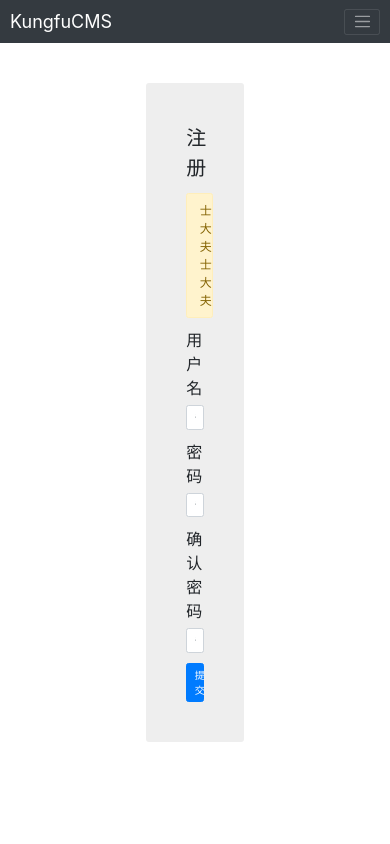
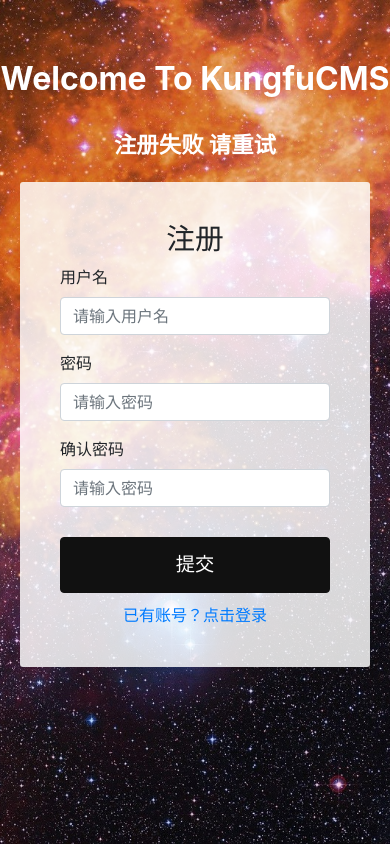
Before and after one commit to youngershen/kungfucms, a Django app: template kungfucms/themes/default/templates/account/sign-up.html in a window 390 px wide. Run offline with Django 3.2, Linux system fonts and the light colour scheme; the template is opened without the code that fills it, so the values that code supplies are empty; some libraries are stand-ins or nearby versions.

Commit message:
Feature: 重新设计注册页面样式

```diff
--- a/kungfucms/themes/default/static/css/kungfucms.css
+++ b/kungfucms/themes/default/static/css/kungfucms.css
@@ -3,13 +3,18 @@
     font-family: "Microsoft YaHei", Arial, "Courier New", Courier, Helvetica, monospace !important;
     font-weight: 400 !important;
     line-height: 1rem !important;
-    font-size: 62.5% !important;
+    font-size: 16px !important;
 }
 
 body
 {
     margin:0 !important;
     padding: 0 !important;
+}
+
+.kungfu-container
+{
+
 }
 
 /* 导航 */
@@ -110,47 +115,94 @@
 
 /* 注册表单 */
 
-.kf-signup
+.kf-signup-wrap
+{
+    position: absolute;
+    left: 0;
+    top:0;
+    width: 100%;
+    height: 100%;
+    background: url('/static/images/signup-bg-image.jpg') center center no-repeat;
+    background-size: cover;
+}
+
+.kf-signup-brand
+{
+    margin: 60px 0 0 0;
+    text-align: center;
+}
+
+
+.kf-signup-brand > h2
+{
+    font-size: 2rem;
+    font-weight: bolder;
+    color: #FFF;
+}
+
+.kf-signup-row
 {
     margin: 0 !important;
+    padding: 0 !important;
 }
 
 .kf-signup-col
 {
-    margin: 40px;
+    margin: 20px;
     padding: 40px;
-    background-color: #EEEEEE;
+    background-color: rgba(255,255,255,0.83);;
     border-radius: 3px;
+    max-width: 400px;
 }
 
 .kf-signup-message
 {
+    text-align: center;
+    font-size: 1.4rem;
+    color: #FFF;
+    font-weight: bolder;
+    margin-top: 30px;
+    display: flex;
+    justify-content: center;
+}
+
+.kf-signup-message-text
+{
     display: block;
-    text-align: center;
-    font-size: 1.2rem;
-    margin-top: 10px;
 }
 
 .kf-signup-title
 {
     display: block;
     text-align: center;
-    font-size: 2.0rem;
+    font-size: 1.8rem;
 }
 
 .kf-signup-form
 {
-    font-size: 1.6rem;
+    font-size: 1rem;
 }
 
 .kf-signup-form-submit
 {
     display: flex;
-    justify-content: center;
+    flex-direction: column;
+    justify-content: space-around;
     align-items: center;
+    margin-top: 30px;
 }
 
 .kf-signup-form-submit-button
 {
     width: 100%;
+    background-color: #111 !important;
+    border-color: #111 !important;
+    padding: .8rem;
+    font-size: 1.2rem;
+    display: block !important;
 }
+
+.kf-signup-form-submit > a
+{
+    margin-top: 10px;
+}
--- a/kungfucms/themes/default/templates/account/sign-up.html
+++ b/kungfucms/themes/default/templates/account/sign-up.html
@@ -8,17 +8,22 @@
 
 
 {% block navbar %}
-    {% include 'navbar.html' %}
 {% endblock %}
 
 {% block content %}
-    <div class="row justify-content-center kf-signup">
-        <div class="col-3 kf-signup-col">
-            <span class="kf-signup-title">{% trans '注册' %}</span>
+    <div class="kf-signup-wrap">
+        <div class="kf-signup-brand">
+            <h2>Welcome To KungfuCMS</h2>
+        </div>
+        <div class="kf-signup-message">
+            <span class="kf-signup-message-text alerts alert-wsarning d-snone" role="alert">注册失败 请重试</span>
+        </div>
+        <div class="row justify-content-center kf-signup-row">
+            <div class="col-md-3 col-lg-3 col-sm-4 kf-signup-col">
+                <h3 class="kf-signup-title">{% trans '注册' %}</h3>
                 {% if message %}
                     <span class="kf-signup-message alert alert-warning d-snone" role="alert">{{ message }}</span>
                 {% endif %}
-                <span class="kf-signup-message alert alert-warning d-snone" role="alert">士大夫士大夫</span>
 
                 <form class="kf-signup-form" action="{% url 'account:sign-up' %}" method="post">
                     {% csrf_token %}
@@ -37,9 +42,17 @@
                         <input name="password" type="password" class="form-control" id="password" placeholder="请输入密码">
                     </div>
                     <div class="kf-signup-form-submit">
-                    <button type="submit" class="btn btn-primary kf-signup-form-submit-button">{% trans '提交' %}</button>
+                        <button type="submit"
+                                class="btn btn-primary kf-signup-form-submit-button">{% trans '提交' %}</button>
+
+                        <a href="">{% trans '已有账号？点击登录' %}</a>
                     </div>
                 </form>
             </div>
         </div>
+    </div>
+
 {% endblock %}
+
+{% block footer %}
+{% endblock %}
--- a/kungfucms/themes/default/templates/base.html
+++ b/kungfucms/themes/default/templates/base.html
@@ -32,7 +32,7 @@
 </head>
 
 {% block body %}
-    <body class="container-fluid">
+    <body class="container-fluid kf-container">
         {% block navbar %}{% endblock %}
         {% block content %}{% endblock %}
     </body>
```
Also changed, not shown: kungfucms/themes/default/static/images/signup-bg-image.jpg (added). Lines whose indentation alone changed are shown as unchanged.
